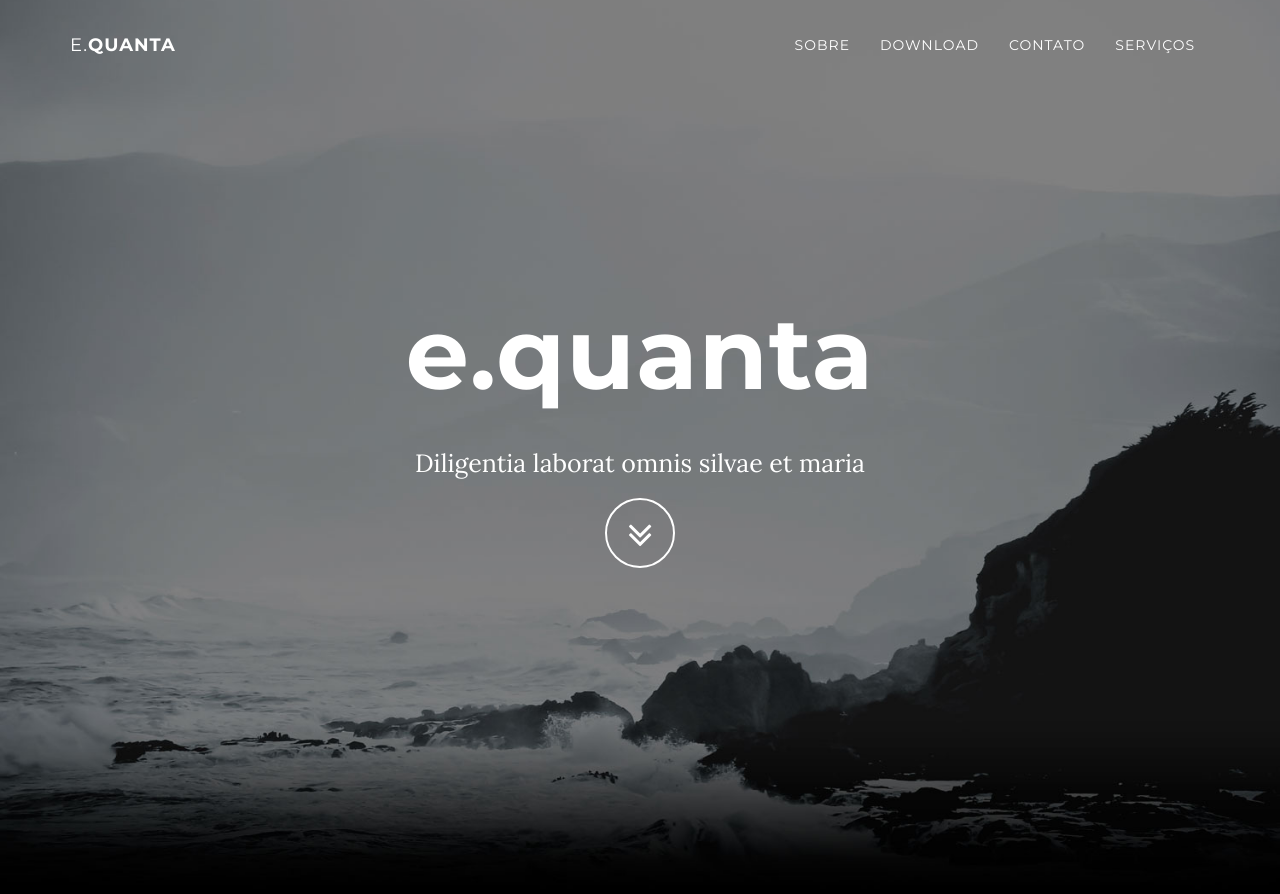
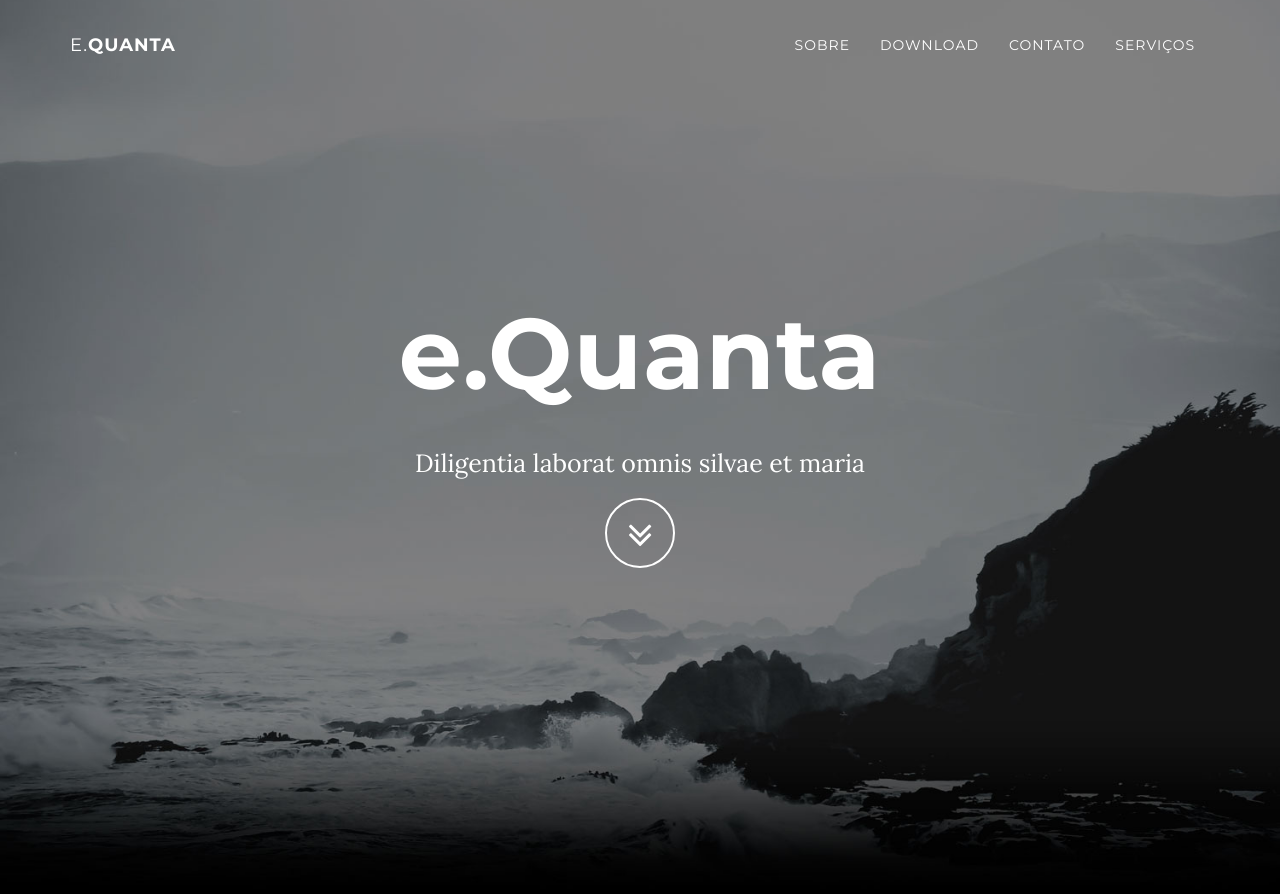
Before and after one commit to leroy1977/eQ, a Jekyll site: the page built from index.html, in a window 1280 px wide and 900 px high. Shown: the top 894 px of the window. Built offline with Jekyll 4.4.1, drawn with Linux system fonts in a browser that asks for light colours.

Commit message:
Update grayscale.css

```diff
--- a/_includes/css/grayscale.css
+++ b/_includes/css/grayscale.css
@@ -24,7 +24,7 @@
 h5,
 h6 {
     margin: 0 0 35px;
-    text-transform: lowercase;
+    text-transform: false;
     font-family: Montserrat,"Helvetica Neue",Helvetica,Arial,sans-serif;
     font-weight: 700;
     letter-spacing: 1px;
```
